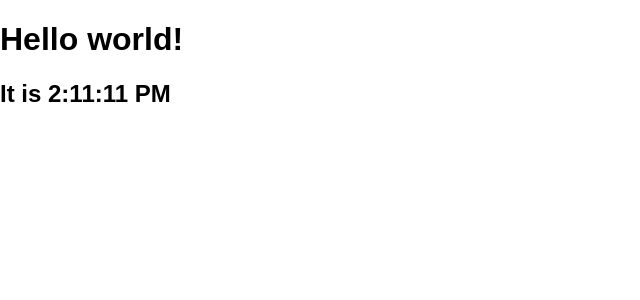
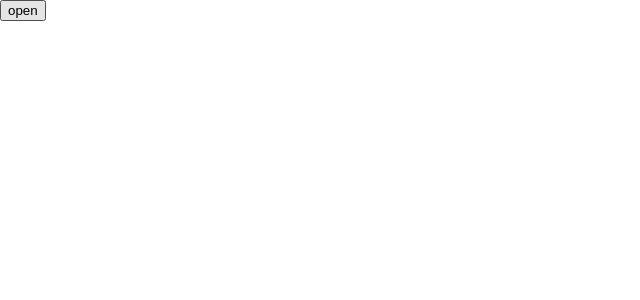
Before and after one commit to Allison12345/my-react-app, a React (Create React App) app: page / in a window 1280 px wide. Shown: the top 300 px of the page, without its empty margins (0-640 px from the left). Built offline with nearby package versions, Linux system fonts and the light colour scheme.

Commit message:
toggle.js

```diff
--- a/src/index.js
+++ b/src/index.js
@@ -3,8 +3,8 @@ import ReactDOM from 'react-dom';
 import './index.css';
 // import App from './App';
 import registerServiceWorker from './registerServiceWorker';
-import Clock from './clock'
+import Toggle from './toggle'
 
-ReactDOM.render(<Clock
+ReactDOM.render(<Toggle
     />, document.getElementById('root'));
 registerServiceWorker();
--- /dev/null
+++ b/src/toggle.js
@@ -0,0 +1,22 @@
+import React, { Component } from 'react'
+class Toggle extends Component {
+  constructor(props) {
+    super(props);
+    this.state = { isToggleOn: true };
+
+    this.handleClick = this.handleClick.bind(this);
+  }
+  handleClick(){
+      this.setState(prevState =>({
+          isToggleOn: !prevState.isToggleOn
+      }))
+  }
+  render(){
+      return(
+          <button onClick={this.handleClick}>
+          {this.state.isToggleOn ? "open" : "oFF"}
+          </button>
+      )
+  }
+}
+export default Toggle
```
